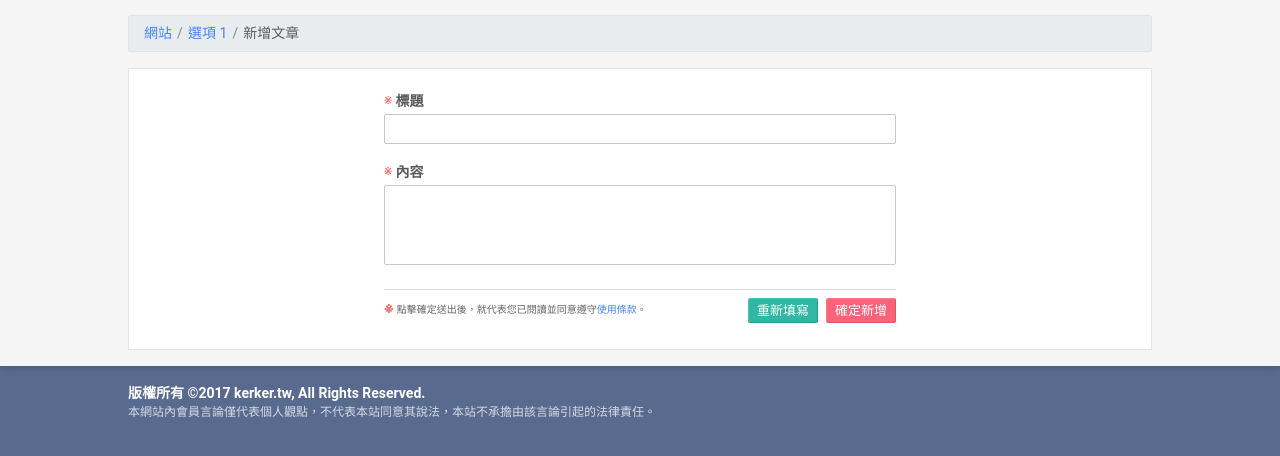
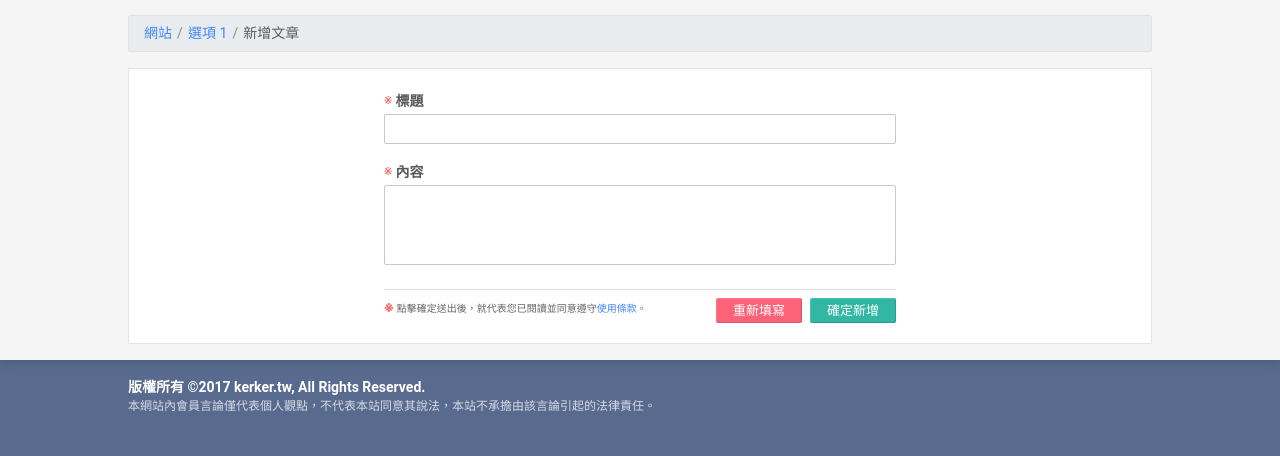
Before and after one commit to oawu/oaf2e, a PHP site: page /create.html in a window 1280 px wide. Shown: the part 107-563 px from the top of the page. Run offline with PHP 8.4, Linux system fonts and the light colour scheme; some libraries are stand-ins or nearby versions.

Commit message:
no message

```diff
--- a/cmd/imports/functions/_oa-button.scss
+++ b/cmd/imports/functions/_oa-button.scss
@@ -7,7 +7,7 @@
 // <button></button>
 @mixin button($color: rgba(69, 139, 244, 1.00)){
   display: inline-block;
-  width: auto;
+
   height: 25px;
   line-height: 25px;
   padding-top: 0;
--- a/create.html
+++ b/create.html
@@ -51,9 +51,12 @@
         </label>
 
         <div>
-          <button type='submit'>確定新增</button>
-          <button type='reset'>重新填寫</button>
           <span>點擊確定送出後，就代表您已閱讀並同意遵守<a href='' target='_blank'>使用條款</a>。</span>
+
+          <div>
+            <button type='submit'>確定新增</button>
+            <button type='reset'>重新填寫</button>
+          </div>
         </div>
 
       </form>
--- a/scss/public.scss
+++ b/scss/public.scss
@@ -1005,35 +1005,41 @@ a {
     }
   }
 
-  div {
-    height: 40px;
-    line-height: 40px;
+  > div {
+    // min-height: 40px;
+    // line-height: 40px;
     margin-top: 24px;
+    padding-top: 8px;
     border-top: 1px solid rgba(222, 222, 222, 1);
     @include clearfix();
 
-
-    button[type='submit'] {
-      @include button(rgba(253, 99, 120, 1.00));
-      width: 70px;
-      margin-top: 8px;
+    > * {
+      float: left;
+      display: inline-block;
     }
-    button[type='reset'] {
-      @include button(rgba(49, 183, 164, 1.00));
-      width: 70px;
-      margin-top: 8px;
-    }
-    > * {
-      float: right;
-      color: white;
-
-      + * {
-        margin-right: 8px;
+    div {
+      width: (86px * 2 + 8px);
+      @include clearfix();
+      button {
+        float: right;
+        width: 86px;
+        &[type='submit'] {
+          @include button(rgba(49, 183, 164, 1.00));
+        }
+        &[type='reset'] {
+          @include button(rgba(253, 99, 120, 1.00));
+        }
+        + button {
+          margin-right: 8px;
+        }
       }
     }
     span {
-      width: calc(100% - 70px * 2 - 8px * 2);
+      width: calc(100% - (86px * 2 + 8px));
+
       padding: 0;
+      padding-top: 2px;
+      line-height: 18px;
       font-size: 10px;
       text-align: left;
       color: rgba(100, 100, 100, 1);
@@ -1048,183 +1054,194 @@ a {
         margin-top: -1px;
       }
     }
+    @include range-width(0, 550px) {
+      span, div {
+        width: 100%;
+      }
+      div {
+        margin-top: 16px;
+        button {
+          width: calc(50% - 8px / 2);
+        }
+      }
+    };
   }
 }
 
-#ntf {
-  position: fixed;
-  bottom: 12px;
-  right: 12px;
-  display: inline-block;
-  width: 320px;
-  z-index: 90 + 5;
+// #ntf {
+//   position: fixed;
+//   bottom: 12px;
+//   right: 12px;
+//   display: inline-block;
+//   width: 320px;
+//   z-index: 90 + 5;
 
-  $h: 85px;
-  > div {
-    position: absolute;
-    bottom: -$h;
-    right: -100%;
+//   $h: 85px;
+//   > div {
+//     position: absolute;
+//     bottom: -$h;
+//     right: -100%;
 
-    display: inline-block;
-    width: 100%;
-    height: $h;
-    padding: 0;
-    background-color: rgba(255, 255, 255, 1.00);
-    overflow: hidden;
+//     display: inline-block;
+//     width: 100%;
+//     height: $h;
+//     padding: 0;
+//     background-color: rgba(255, 255, 255, 1.00);
+//     overflow: hidden;
 
-    @include border-radius(1px);
-    @include opacity(0);
-    @include box-shadow(0 1px 8px -4px rgba(0,0,0,0.2), 0 0 1px rgba(0,0,0,0.3), 0 2px 4px rgba(0, 0, 0, .15));
-    @include transition(bottom .3s, right .3s, opacity .3s);
-    @include clearfix();
+//     @include border-radius(1px);
+//     @include opacity(0);
+//     @include box-shadow(0 1px 8px -4px rgba(0,0,0,0.2), 0 0 1px rgba(0,0,0,0.3), 0 2px 4px rgba(0, 0, 0, .15));
+//     @include transition(bottom .3s, right .3s, opacity .3s);
+//     @include clearfix();
 
-    &.p {
-      cursor: pointer;
-    }
+//     &.p {
+//       cursor: pointer;
+//     }
 
-    &.s {
-      right: 0;
-      @include opacity(1);
-    }
-    &:hover {
-      > span + span {
-        color: rgba(105, 105, 105, 1);
-      }
-      > div + span, > span:first-child {
-        color: rgba(85, 85, 85, 1);
-      }
-      > div {
-        background-color: rgba(240, 240, 240, 1.00);
+//     &.s {
+//       right: 0;
+//       @include opacity(1);
+//     }
+//     &:hover {
+//       > span + span {
+//         color: rgba(105, 105, 105, 1);
+//       }
+//       > div + span, > span:first-child {
+//         color: rgba(85, 85, 85, 1);
+//       }
+//       > div {
+//         background-color: rgba(240, 240, 240, 1.00);
 
-        &.i {
-          &:before {
-            color: rgba(135, 135, 135, 1.00);
-          }
-        }
-      }
-    }
+//         &.i {
+//           &:before {
+//             color: rgba(135, 135, 135, 1.00);
+//           }
+//         }
+//       }
+//     }
 
-    > a {
-      position: absolute;
-      right: 4px;
-      top: 8px;
-      display: inline-block;
-      width: 25px;
-      height: 25px;
-      line-height: 25px;
-      color: rgba(175, 175, 175, 1.00);
-      @include transition(color .3s);
-      font-weight: bold;
-      &:hover {
-        color: rgba(105, 105, 105, 1.00);
-      }
-    }
-    > span {
-      width: 100%;
-      float: right;
-      display: inline-block;
-      text-align: left;
-      padding: 0 12px;
-      @include transition(color .3s);
+//     > a {
+//       position: absolute;
+//       right: 4px;
+//       top: 8px;
+//       display: inline-block;
+//       width: 25px;
+//       height: 25px;
+//       line-height: 25px;
+//       color: rgba(175, 175, 175, 1.00);
+//       @include transition(color .3s);
+//       font-weight: bold;
+//       &:hover {
+//         color: rgba(105, 105, 105, 1.00);
+//       }
+//     }
+//     > span {
+//       width: 100%;
+//       float: right;
+//       display: inline-block;
+//       text-align: left;
+//       padding: 0 12px;
+//       @include transition(color .3s);
 
-      + span {
-        height: $h - 30px - 8px - 8px;
-        line-height: 19px;
-        font-size: 10px;
-        word-break: break-all;
-        overflow: hidden;
-        color: rgba(135, 135, 135, 1);
-      }
+//       + span {
+//         height: $h - 30px - 8px - 8px;
+//         line-height: 19px;
+//         font-size: 10px;
+//         word-break: break-all;
+//         overflow: hidden;
+//         color: rgba(135, 135, 135, 1);
+//       }
 
-      &:first-child {
-        width: calc(100% - 20px);
-      }
-    }
-    > div {
-      float: left;
-      display: inline-block;
-      height: $h;
-      width: $h;
-      overflow: hidden;
-      background-color: rgba(245, 245, 245, 1.00);
-      border-right: 1px solid rgba(240, 240, 240, 1.00);
-      @include transition(background-color .3s);
+//       &:first-child {
+//         width: calc(100% - 20px);
+//       }
+//     }
+//     > div {
+//       float: left;
+//       display: inline-block;
+//       height: $h;
+//       width: $h;
+//       overflow: hidden;
+//       background-color: rgba(245, 245, 245, 1.00);
+//       border-right: 1px solid rgba(240, 240, 240, 1.00);
+//       @include transition(background-color .3s);
 
-      img {
-        width: 100%;
-      }
-      &:before {
-        line-height: $h;
-        font-size: $h / 3;
-        @include text-shadow(1px 1px rgba(255, 255, 255, 1));
-        @include transition(color .3s);
-      }
-      &.i {
-        &:before {
-          color: rgba(145, 145, 145, 1.00);
-        }
-      }
-      ~ span {
-        width: calc(100% - #{$h});
-      }
-      + span {
-        width: calc(100% - #{$h} - 20px);
-      }
-    }
-    > div + span, > span:first-child {
-      color: rgba(110, 110, 110, 1);
-      height: 30px;
-      line-height: 30px;
-      margin-top: 8px;
-      font-size: 16px;
-      @include overflow-docx3();
-      margin-right: 20px;
-      font-weight: bold;
-    }
-  }
+//       img {
+//         width: 100%;
+//       }
+//       &:before {
+//         line-height: $h;
+//         font-size: $h / 3;
+//         @include text-shadow(1px 1px rgba(255, 255, 255, 1));
+//         @include transition(color .3s);
+//       }
+//       &.i {
+//         &:before {
+//           color: rgba(145, 145, 145, 1.00);
+//         }
+//       }
+//       ~ span {
+//         width: calc(100% - #{$h});
+//       }
+//       + span {
+//         width: calc(100% - #{$h} - 20px);
+//       }
+//     }
+//     > div + span, > span:first-child {
+//       color: rgba(110, 110, 110, 1);
+//       height: 30px;
+//       line-height: 30px;
+//       margin-top: 8px;
+//       font-size: 16px;
+//       @include overflow-docx3();
+//       margin-right: 20px;
+//       font-weight: bold;
+//     }
+//   }
 
-  @include range-width(450px) {
-    > div {
-      @for $i from 1 through 20 {
-        &:nth-child(#{$i}) {
-          bottom: ($h + 12px) * ($i - 1);
-          z-index: 20 - $i;
-        }
-      }
-    }
-  }
-  @include range-width(0, 450px) {
-    bottom: auto;
-    right: auto;
-    top: 0;
-    left: 0;
+//   @include range-width(450px) {
+//     > div {
+//       @for $i from 1 through 20 {
+//         &:nth-child(#{$i}) {
+//           bottom: ($h + 12px) * ($i - 1);
+//           z-index: 20 - $i;
+//         }
+//       }
+//     }
+//   }
+//   @include range-width(0, 450px) {
+//     bottom: auto;
+//     right: auto;
+//     top: 0;
+//     left: 0;
 
-    background-color: rgba(0, 0, 255, 0.2);
-    width: 100%;
-    z-index: 100 + 3;
+//     background-color: rgba(0, 0, 255, 0.2);
+//     width: 100%;
+//     z-index: 100 + 3;
 
-    > div {
-      right: auto;
-      bottom: auto;
-      top: -$h;
-      left: 8px;
-      width: calc(100% - 8px * 2);
-      @include opacity(1);
-      @include border-radius(3px);
-      @include box-shadow(0 7px 8px -4px rgba(0,0,0,0.2), 0 13px 19px 2px rgba(0,0,0,0.14), 0 5px 24px 4px rgba(0,0,0,0.12));
-      @include transition(top .3s);
+//     > div {
+//       right: auto;
+//       bottom: auto;
+//       top: -$h;
+//       left: 8px;
+//       width: calc(100% - 8px * 2);
+//       @include opacity(1);
+//       @include border-radius(3px);
+//       @include box-shadow(0 7px 8px -4px rgba(0,0,0,0.2), 0 13px 19px 2px rgba(0,0,0,0.14), 0 5px 24px 4px rgba(0,0,0,0.12));
+//       @include transition(top .3s);
 
-      &.s {
-        top: 8px;
-        @for $i from 1 through 20 {
-          &:nth-last-child(#{$i}) {
-            top: 8px + ($i - 1) * 4px;
-          }
-        }
-      }
-      &:nth-last-child(n + 4) {
-        display: none;
-      }
-    }
-  };
-}
+//       &.s {
+//         top: 8px;
+//         @for $i from 1 through 20 {
+//           &:nth-last-child(#{$i}) {
+//             top: 8px + ($i - 1) * 4px;
+//           }
+//         }
+//       }
+//       &:nth-last-child(n + 4) {
+//         display: none;
+//       }
+//     }
+//   };
+// }
```
Also changed, not shown: css/public.css.
